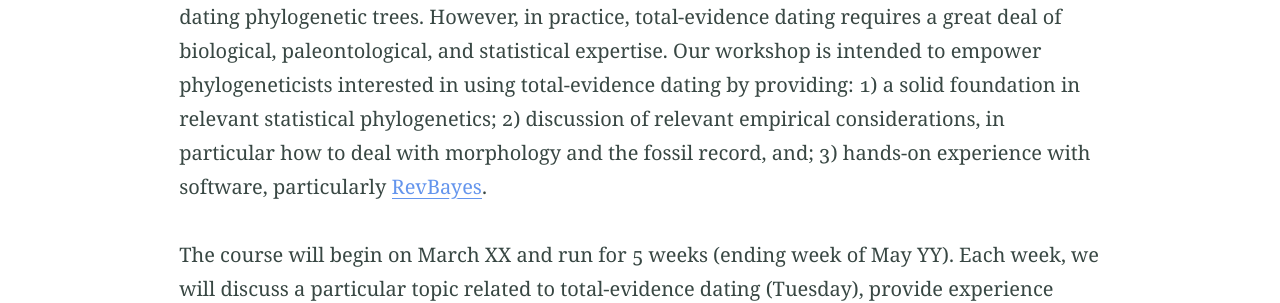
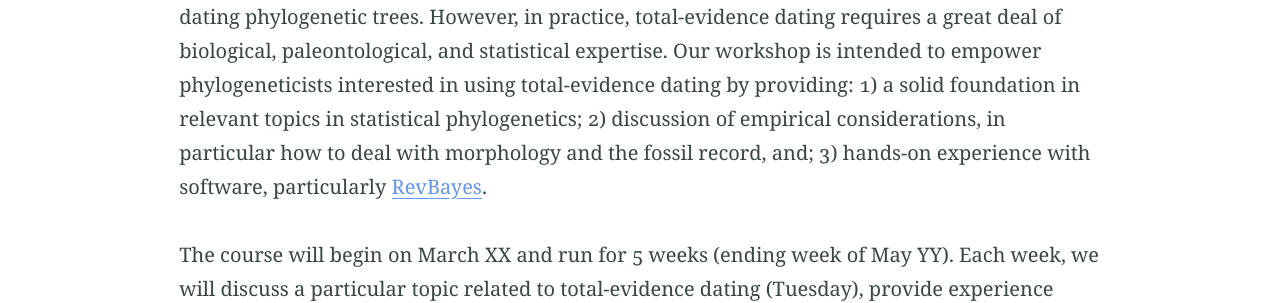
Before and after one commit to mikeryanmay/ted.workshop.github.io, a Jekyll site: the page built from index.md, in a window 1280 px wide. Shown: the part 470-773 px from the top of the page. Built offline with Jekyll 4.4.1, drawn with Linux system fonts in a browser that asks for light colours; some of the changed text lies outside the part shown.

Commit message:
minor typographical stuff

```diff
--- a/index.md
+++ b/index.md
@@ -5,7 +5,7 @@ feature_text:
 
 In recent years, Bayesian total-evidence dating has emerged as one of the premiere strategies for dating phylogenetic trees.
 However, in practice, total-evidence dating requires a great deal of biological, paleontological, and statistical expertise.
-Our workshop is intended to empower phylogeneticists interested in using total-evidence dating by providing: 1) a solid foundation in relevant statistical phylogenetics; 2) discussion of relevant empirical considerations, in particular how to deal with morphology and the fossil record, and; 3) hands-on experience with software, particularly [RevBayes](https://revbayes.github.io/).
+Our workshop is intended to empower phylogeneticists interested in using total-evidence dating by providing: 1) a solid foundation in relevant topics in statistical phylogenetics; 2) discussion of empirical considerations, in particular how to deal with morphology and the fossil record, and; 3) hands-on experience with software, particularly [RevBayes](https://revbayes.github.io/).
 
 The course will begin on March XX and run for 5 weeks (ending week of May YY).
 Each week, we will discuss a particular topic related to total-evidence dating (Tuesday), provide experience with related methods with relevant hands-on tutorials (to be done throughout the week), and hold office hours to discuss the weekly topic and to help with practical issues that arise during the tutorials (Friday).
```
Also changed, not shown: 3 other files.
